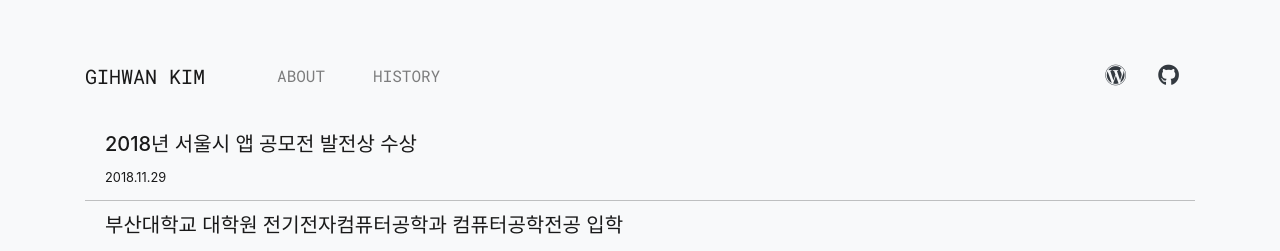
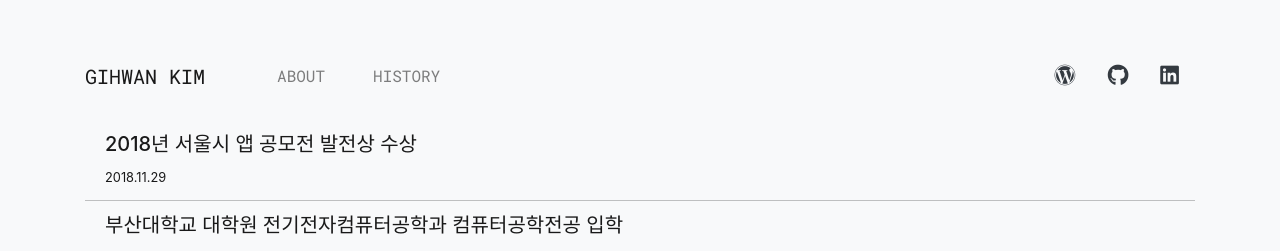
Before and after one commit to 0x1306e6d/portfolio, a Jekyll site: the page built from history/index.html, in a window 1280 px wide. Shown: the top 251 px of the page. Built offline with Jekyll 4.4.1, drawn with Linux system fonts in a browser that asks for light colours.

Commit message:
Add my LinkedIn link to navigation bar

```diff
--- a/_includes/navbar.html
+++ b/_includes/navbar.html
@@ -27,6 +27,12 @@
                         <i class="fab fa-github fa-lg"> </i>
                     </a>
                 </li>
+                <li class="nav-item mx-2">
+                    <a class="nav-link text-dark text-right" href="https://www.linkedin.com/in/ghkim3221/">
+                        <span class="roboto-mono d-lg-none">LinkedIn</span>
+                        <i class="fab fa-linkedin fa-lg"></i>
+                    </a>
+                </li>
             </ul>
         </div>
     </div>
```
